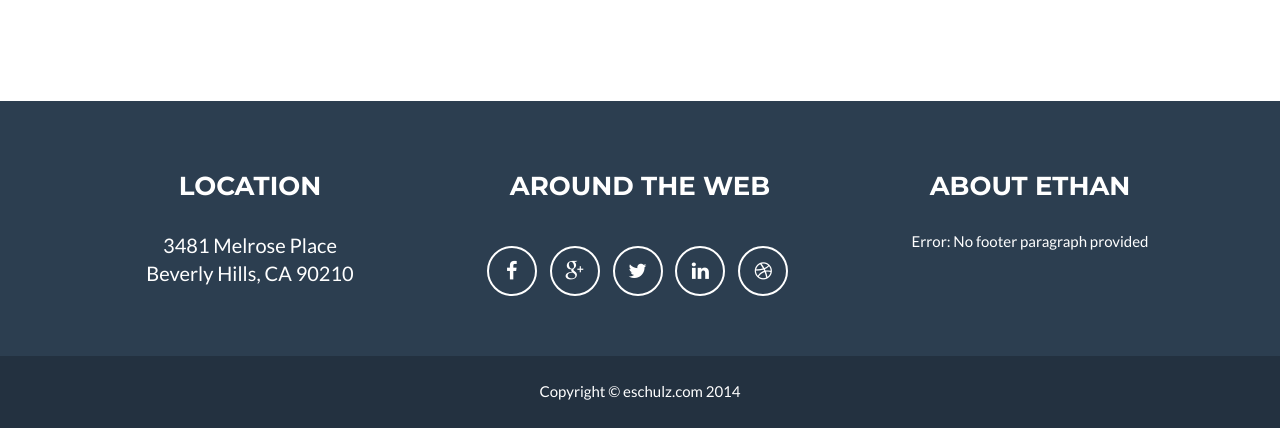
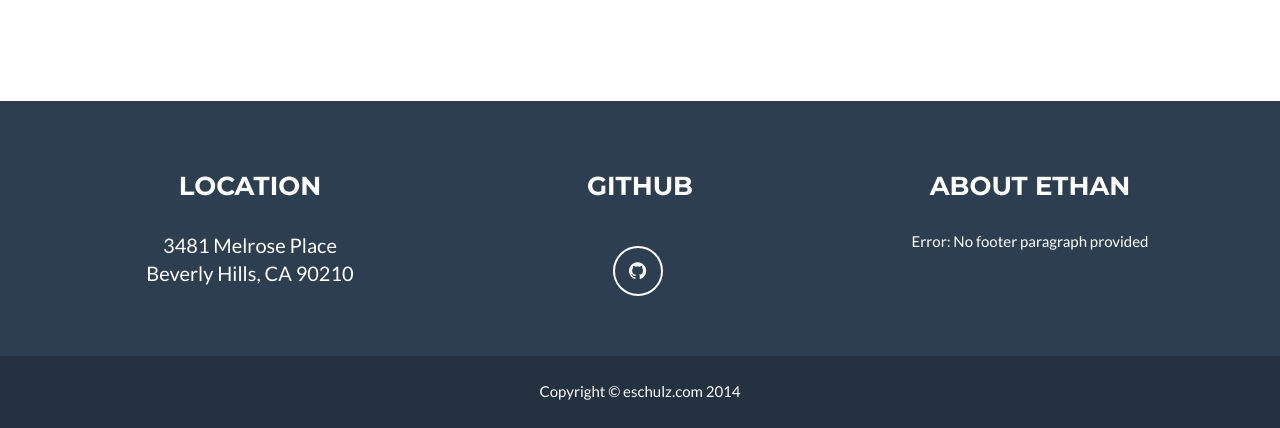
Before and after one commit to eson-schulz/old-portfolio, a Django app: template templates/index.html in a window 1280 px wide. Shown: the part 2254-2682 px from the top of the page. Run offline with Django 3.2, Linux system fonts and the light colour scheme; the template is opened without the code that fills it, so the values that code supplies are empty; some libraries are stand-ins or nearby versions.

Commit message:
Updated admin, views, and template to incorporate the resume file and github link

```diff
--- a/home/admin.py
+++ b/home/admin.py
@@ -1,5 +1,5 @@
 from django.contrib import admin
-from home.models import Job, About, Project
+from home.models import Job, Resume, Github, About, Project
 
 class AboutAdmin(admin.ModelAdmin):
 
@@ -10,5 +10,7 @@
 	list_display = ('name', 'description', 'date')
 
 admin.site.register(Job)
+admin.site.register(Resume)
+admin.site.register(Github)
 admin.site.register(About, AboutAdmin)
 admin.site.register(Project, ProjectAdmin)
--- a/templates/index.html
+++ b/templates/index.html
@@ -143,7 +143,7 @@
                         </p>
                     </div>
                 <div class="col-lg-8 col-lg-offset-2 text-center">
-                    <a href="#" class="btn btn-lg btn-outline">
+                    <a href="{{ resume.resume.url }}" class="btn btn-lg btn-outline">
                         <i class="fa fa-download"></i> Resume
                     </a>
                 </div>
@@ -216,22 +216,10 @@
                         <p>3481 Melrose Place<br>Beverly Hills, CA 90210</p>
                     </div>
                     <div class="footer-col col-md-4">
-                        <h3>Around the Web</h3>
+                        <h3>Github</h3>
                         <ul class="list-inline">
                             <li>
-                                <a href="#" class="btn-social btn-outline"><i class="fa fa-fw fa-facebook"></i></a>
-                            </li>
-                            <li>
-                                <a href="#" class="btn-social btn-outline"><i class="fa fa-fw fa-google-plus"></i></a>
-                            </li>
-                            <li>
-                                <a href="#" class="btn-social btn-outline"><i class="fa fa-fw fa-twitter"></i></a>
-                            </li>
-                            <li>
-                                <a href="#" class="btn-social btn-outline"><i class="fa fa-fw fa-linkedin"></i></a>
-                            </li>
-                            <li>
-                                <a href="#" class="btn-social btn-outline"><i class="fa fa-fw fa-dribbble"></i></a>
+                                <a href="{{ github.link }}" class="btn-social btn-outline"><i class="fa fa-fw fa-github"></i></a>
                             </li>
                         </ul>
                     </div>
```
Also changed, not shown: home/views.py (+10 -1 lines), 3 other files.
